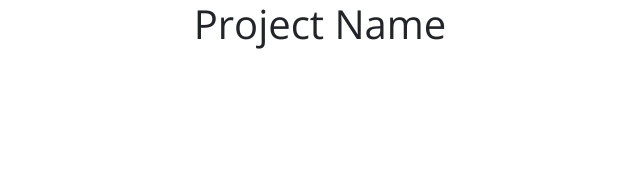
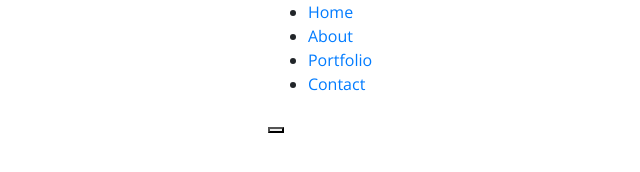
Before and after one commit to CornveliousFarva/animated-navbar, a plain HTML site: page index.html in a window 1280 px wide. Shown: the whole page, without its empty margins (320-960 px from the left). Drawn offline with nearby package versions, Linux system fonts and the light colour scheme.

Commit message:
Added the html.

```diff
--- a/index.html
+++ b/index.html
@@ -9,7 +9,19 @@
     <title>Animated Navbar</title>
 </head>
 <body>
-    <h1> Project Name</h1>
+    <nav class="active" id="nav">
+        <ul>
+            <li><a href="#">Home</a></li>
+            <li><a href="#">About</a></li>
+            <li><a href="#">Portfolio</a></li>
+            <li><a href="#">Contact</a></li>
+        </ul>
+        <button class="icon" id="toggle">
+            <div class="line line1"></div>
+            <div class="line line2"></div>
+            <div class="line line3"></div>
+        </button>
+    </nav>
 
 
 
```
